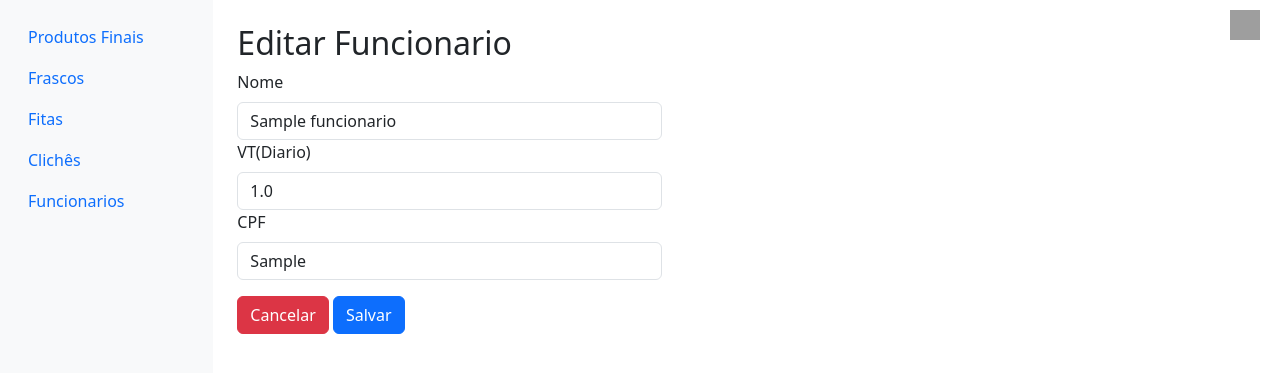
After one commit to gabriel-lacerdaa/ProjetoRacional, a Flask app: page /funcionarios/editar?id=1 in a window 1280 px wide. The commit adds this page. Shown: the top 373 px of the page. Run offline with Flask 3, Linux system fonts and the light colour scheme; the visitor is signed in with stand-in values (Sample User, id 1); tables that the repository leaves empty hold one stand-in row (values such as "Sample post"); some libraries are stand-ins or nearby versions; grey boxes are pictures that could not be loaded.

Commit message:
rotina de editar e (in)ativar finalizada

```diff
--- a/funcionarios/funcionarios.py
+++ b/funcionarios/funcionarios.py
@@ -24,7 +24,7 @@ def allFuncionarios():
         # db.session.query(Funcionarios).filter(Funcionarios.admin != 1).order_by(Funcionarios.id).all()
         return render_template('funcionarios.html', funcionarios=funcionarios, erro=request.args.get('erro'))
     except:
-        flash('Erro ao buscar funcionarioos!')
+        flash('Erro ao buscar funcionarios!')
         return render_template('funcionarios.html', erro=True)
 
 
@@ -61,15 +61,37 @@ def saveFuncionario():
 
 
 
-
 @funcionarios_blueprint.route('/funcionarios/inativar')
 def inativarFuncionario():
     try:
         id = request.args.get("id")
-        funcionarios = Funcionarios.query.filter_by(id=id).first()
-        funcionarios.status = 'I'
+        funcionario = Funcionarios.query.filter_by(id=id).first()
+        if funcionario.status == 'I':
+            funcionario.status = 'A'
+        else:
+            funcionario.status = 'I'
         db.session.commit()
+        # flash('Status atualizado com sucesso!')
         return redirect(url_for('funcionarios.allFuncionarios'))
     except:
         flash('Erro ao inativar funcionario!')
         return redirect(url_for('funcionarios.allFuncionarios', erro=True))
+
+
+@funcionarios_blueprint.route('/funcionarios/editar')
+def editFuncionario():
+    funcionario = Funcionarios.query.filter_by(id=request.args.get("id")).first()
+    form = FormularioFuncionarios()
+    form.process(obj=funcionario)
+    return render_template('editar_funcionario.html', form=form, id=funcionario.id)
+
+
+@funcionarios_blueprint.route('/funcionarios/editar/salvar', methods=['POST'])
+def saveEditFuncionario():
+    form = FormularioFuncionarios(request.form)
+    funcionario = Funcionarios.query.filter_by(id=request.args.get("id")).first()
+    funcionario.nome = form['nome'].data
+    funcionario.vt = form['vt'].data
+    funcionario.CPF = form['CPF'].data
+    db.session.commit()
+    return redirect(url_for('funcionarios.allFuncionarios'))
--- /dev/null
+++ b/funcionarios/templates/editar_funcionario.html
@@ -0,0 +1,34 @@
+{% extends 'template_principal.html' %}
+
+{% block conteudo %}
+    <h2>Editar Funcionario</h2>
+    <form action="{{ url_for('funcionarios.saveEditFuncionario', id=id) }}" method="post">
+        {{ form.csrf_token() }}
+        <div class="form-group">
+            <div  class="col-md-5">
+                {{ form.nome.label(class="form-label") }}
+                {{ form.nome(class="form-control") }}
+            </div>
+        </div>
+
+        <div class="form-group">
+            <div  class="col-md-5">
+                {{ form.vt.label(class="form-label") }}
+                {{ form.vt(class="form-control") }}
+            </div>
+        </div>
+
+        <div class="form-group">
+            <div  class="col-md-5">
+                {{ form.CPF.label(class="form-label") }}
+                {{ form.CPF(class="form-control") }}
+            </div>
+        </div>
+
+
+        <div class="form-group buttons">
+            <a href="{{ url_for('funcionarios.allFuncionarios') }}" class="btn btn-danger">Cancelar</a>
+            {{ form.salvar(class="btn btn-primary") }}
+        </div>
+    </form>
+{% endblock %}
--- a/funcionarios/templates/funcionarios.html
+++ b/funcionarios/templates/funcionarios.html
@@ -26,9 +26,9 @@
                         <td>{{ funcionario.CPF }}</td>
                         <td>{{ funcionario.status }}</td>
                         <td>
-                            <a href="#" class="btn btn-outline-primary">Editar</a>
-                            <!-- <a href="{{ url_for('funcionarios.inativarFuncionario', id=funcionario.id) }}" type="button" class="btn btn-outline-danger">Inativar</a> -->
-                            <a href="#" type="button" class="btn btn-outline-danger">Inativar</a>
+                            <a href="{{ url_for('funcionarios.editFuncionario', id=funcionario.id) }}" class="btn btn-outline-primary">Editar</a>
+                            <a href="{{ url_for('funcionarios.inativarFuncionario', id=funcionario.id) }}" type="button" class="btn btn-outline-danger">(In)ativar</a>
+
                         </td>
                     </tr>
                 {% endfor %}
```
